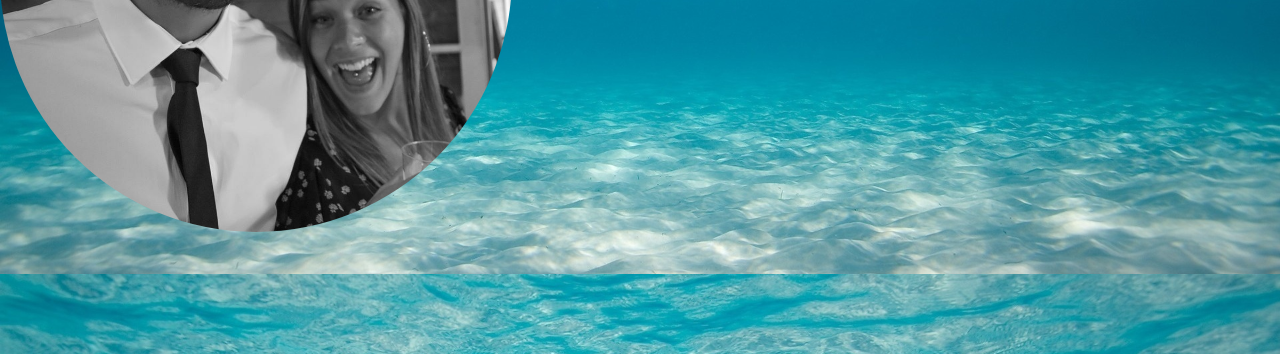
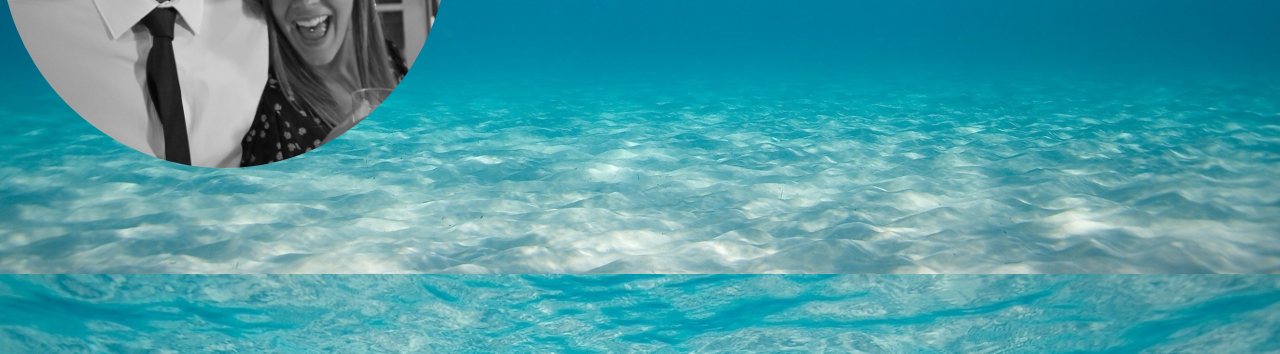
Before and after one commit to bwaterman8/bwaterman8.github.io, a plain HTML site: page index.html in a window 1280 px wide. Shown: the part 446-800 px from the top of the page. Drawn offline with Linux system fonts and the light colour scheme.

Commit message:
final size on pic

```diff
--- a/bio.css
+++ b/bio.css
@@ -29,8 +29,8 @@ h3 {
         font-size: 30px;
 }
 img {
-        width: 40%;
-        height: 40%;
+        width: 35%;
+        height: 35%;
         border-radius: 50%;
 }
 .icons ul {
```
